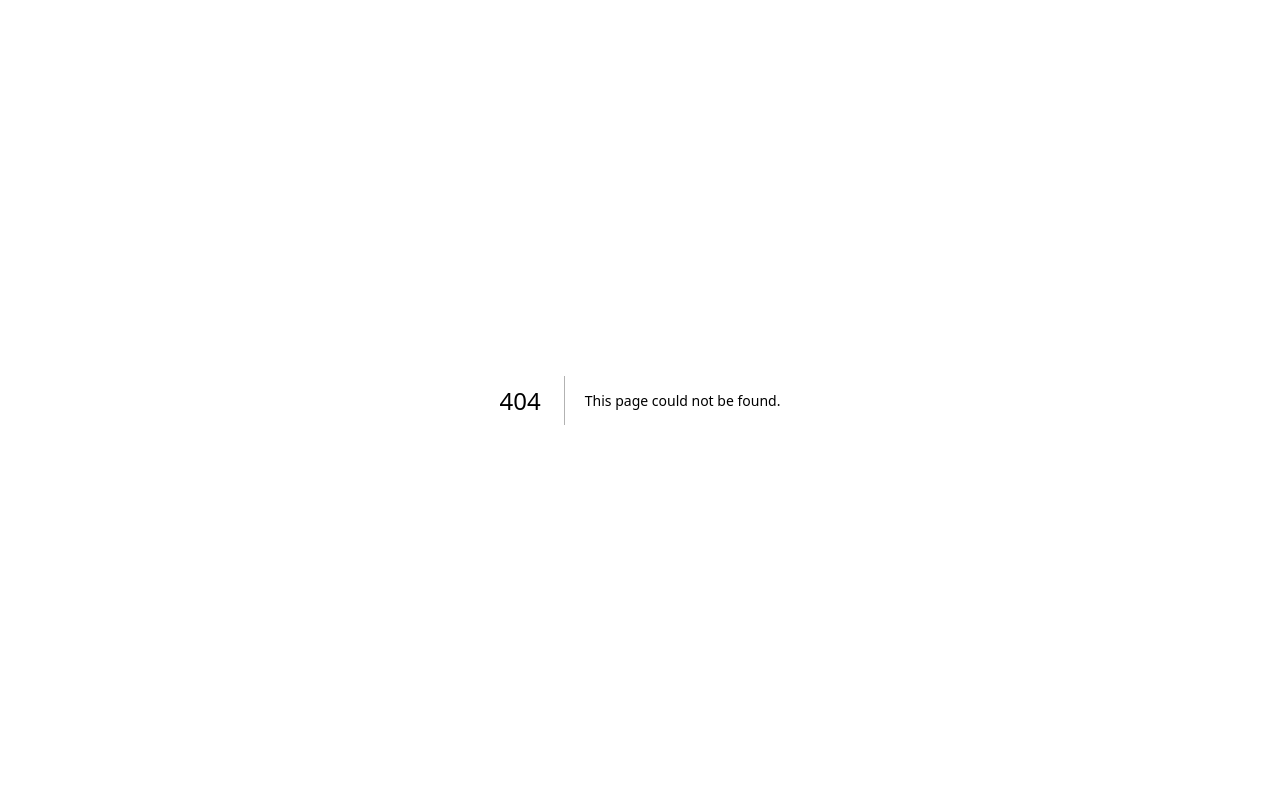
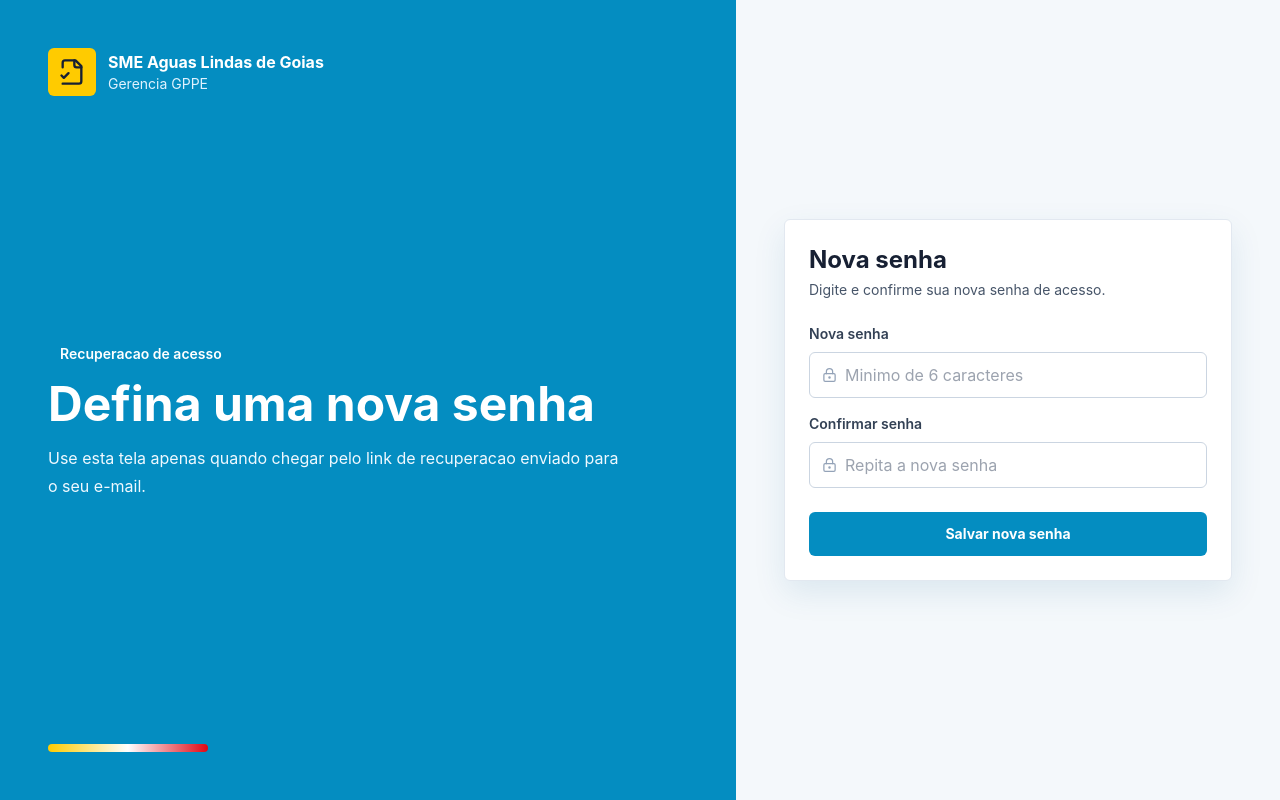
Before and after one commit to ronaldoeset-hub/gestao-gppe, a Next.js app: page /nova-senha in a window 1280 px wide. Before the commit this address had no page. Built offline with nearby package versions, Linux system fonts and the light colour scheme.

Commit message:
Add files via upload

```diff
--- a/src/app/login/page.tsx
+++ b/src/app/login/page.tsx
@@ -10,6 +10,7 @@ export default function LoginPage() {
   const [email, setEmail] = useState("");
   const [password, setPassword] = useState("");
   const [message, setMessage] = useState("");
+  const [isRecovering, setIsRecovering] = useState(false);
 
   async function handleSubmit(event: React.FormEvent<HTMLFormElement>) {
     event.preventDefault();
@@ -24,6 +25,29 @@ export default function LoginPage() {
 
     router.push("/dashboard");
     router.refresh();
+  }
+
+  async function handlePasswordRecovery() {
+    if (!email) {
+      setMessage("Informe seu e-mail para receber o link de recuperacao de senha.");
+      return;
+    }
+
+    setIsRecovering(true);
+    setMessage("Enviando link de recuperacao...");
+    const supabase = createClient();
+    const { error } = await supabase.auth.resetPasswordForEmail(email, {
+      redirectTo: `${window.location.origin}/nova-senha`
+    });
+
+    if (error) {
+      setMessage("Nao foi possivel enviar o link. Confira o e-mail e tente novamente.");
+      setIsRecovering(false);
+      return;
+    }
+
+    setMessage("Enviamos um link de recuperacao para o seu e-mail.");
+    setIsRecovering(false);
   }
 
   return (
@@ -88,6 +112,14 @@ export default function LoginPage() {
           >
             Acessar sistema
           </button>
+          <button
+            type="button"
+            onClick={handlePasswordRecovery}
+            disabled={isRecovering}
+            className="mt-3 h-10 w-full rounded-md border border-slate-300 px-4 text-sm font-bold text-sme-blue transition hover:border-sme-blue hover:bg-slate-50 focus:outline-none focus:ring-2 focus:ring-sme-yellow focus:ring-offset-2 disabled:cursor-not-allowed disabled:opacity-60"
+          >
+            {isRecovering ? "Enviando..." : "Esqueci minha senha"}
+          </button>
           {message ? <p className="mt-4 text-sm text-slate-600">{message}</p> : null}
         </form>
       </section>
--- /dev/null
+++ b/src/app/nova-senha/page.tsx
@@ -0,0 +1,114 @@
+"use client";
+
+import { useState } from "react";
+import { useRouter } from "next/navigation";
+import { FileCheck2, LockKeyhole } from "lucide-react";
+import { createClient } from "@/lib/supabase/client";
+
+export default function NewPasswordPage() {
+  const router = useRouter();
+  const [password, setPassword] = useState("");
+  const [confirmPassword, setConfirmPassword] = useState("");
+  const [message, setMessage] = useState("");
+  const [isSaving, setIsSaving] = useState(false);
+
+  async function handleSubmit(event: React.FormEvent<HTMLFormElement>) {
+    event.preventDefault();
+
+    if (password.length < 6) {
+      setMessage("A nova senha precisa ter pelo menos 6 caracteres.");
+      return;
+    }
+
+    if (password !== confirmPassword) {
+      setMessage("As senhas informadas nao conferem.");
+      return;
+    }
+
+    setIsSaving(true);
+    setMessage("Atualizando sua senha...");
+    const supabase = createClient();
+    const { error } = await supabase.auth.updateUser({ password });
+
+    if (error) {
+      setMessage("Nao foi possivel atualizar a senha. Abra novamente o link recebido por e-mail.");
+      setIsSaving(false);
+      return;
+    }
+
+    setMessage("Senha atualizada com sucesso. Redirecionando...");
+    router.push("/dashboard");
+    router.refresh();
+  }
+
+  return (
+    <main className="grid min-h-screen bg-sme-surface lg:grid-cols-[1.15fr_0.85fr]">
+      <section className="flex min-h-[42vh] flex-col justify-between bg-sme-blue p-8 text-white lg:min-h-screen lg:p-12">
+        <div className="flex items-center gap-3">
+          <div className="flex h-12 w-12 items-center justify-center rounded-md bg-sme-yellow text-sme-ink">
+            <FileCheck2 className="h-7 w-7" aria-hidden="true" />
+          </div>
+          <div>
+            <p className="font-bold">SME Aguas Lindas de Goias</p>
+            <p className="text-sm text-sky-100">Gerencia GPPE</p>
+          </div>
+        </div>
+        <div className="max-w-2xl">
+          <p className="mb-3 inline-flex rounded-md bg-white/12 px-3 py-1 text-sm font-semibold">Recuperacao de acesso</p>
+          <h1 className="text-4xl font-bold leading-tight lg:text-5xl">Defina uma nova senha</h1>
+          <p className="mt-4 max-w-xl text-base leading-7 text-sky-50">
+            Use esta tela apenas quando chegar pelo link de recuperacao enviado para o seu e-mail.
+          </p>
+        </div>
+        <div className="h-2 w-40 rounded-full bg-gradient-to-r from-sme-yellow via-white to-sme-red" />
+      </section>
+      <section className="flex items-center justify-center p-6">
+        <form onSubmit={handleSubmit} className="w-full max-w-md rounded-md border border-slate-200 bg-white p-6 shadow-soft">
+          <h2 className="text-2xl font-bold text-sme-ink">Nova senha</h2>
+          <p className="mt-1 text-sm text-slate-600">Digite e confirme sua nova senha de acesso.</p>
+
+          <label className="mt-6 block text-sm font-semibold text-slate-700" htmlFor="password">
+            Nova senha
+          </label>
+          <div className="mt-2 flex items-center gap-2 rounded-md border border-slate-300 px-3 focus-within:ring-2 focus-within:ring-sme-yellow">
+            <LockKeyhole className="h-4 w-4 text-slate-400" aria-hidden="true" />
+            <input
+              id="password"
+              type="password"
+              required
+              value={password}
+              onChange={(event) => setPassword(event.target.value)}
+              className="h-11 w-full border-0 outline-none"
+              placeholder="Minimo de 6 caracteres"
+            />
+          </div>
+
+          <label className="mt-4 block text-sm font-semibold text-slate-700" htmlFor="confirm-password">
+            Confirmar senha
+          </label>
+          <div className="mt-2 flex items-center gap-2 rounded-md border border-slate-300 px-3 focus-within:ring-2 focus-within:ring-sme-yellow">
+            <LockKeyhole className="h-4 w-4 text-slate-400" aria-hidden="true" />
+            <input
+              id="confirm-password"
+              type="password"
+              required
+              value={confirmPassword}
+              onChange={(event) => setConfirmPassword(event.target.value)}
+              className="h-11 w-full border-0 outline-none"
+              placeholder="Repita a nova senha"
+            />
+          </div>
+
+          <button
+            type="submit"
+            disabled={isSaving}
+            className="mt-6 h-11 w-full rounded-md bg-sme-blue px-4 text-sm font-bold text-white transition hover:bg-sme-navy focus:outline-none focus:ring-2 focus:ring-sme-yellow focus:ring-offset-2 disabled:cursor-not-allowed disabled:opacity-60"
+          >
+            {isSaving ? "Salvando..." : "Salvar nova senha"}
+          </button>
+          {message ? <p className="mt-4 text-sm text-slate-600">{message}</p> : null}
+        </form>
+      </section>
+    </main>
+  );
+}
```
